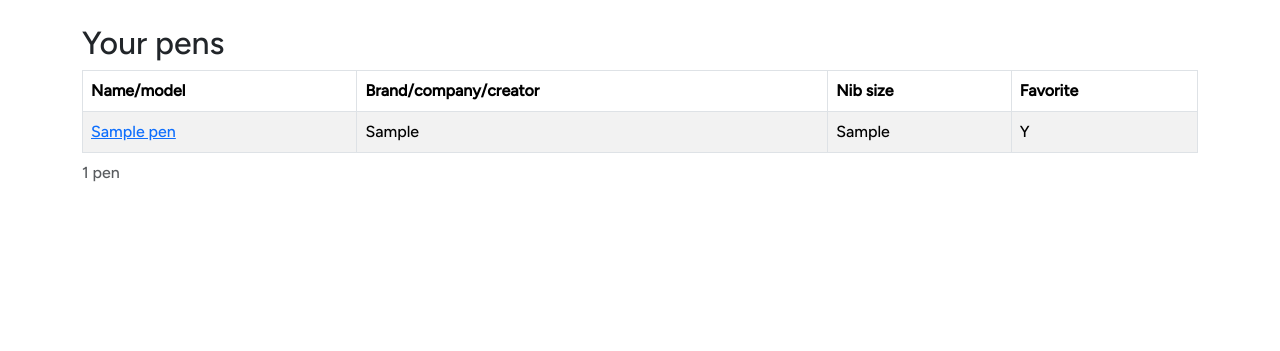
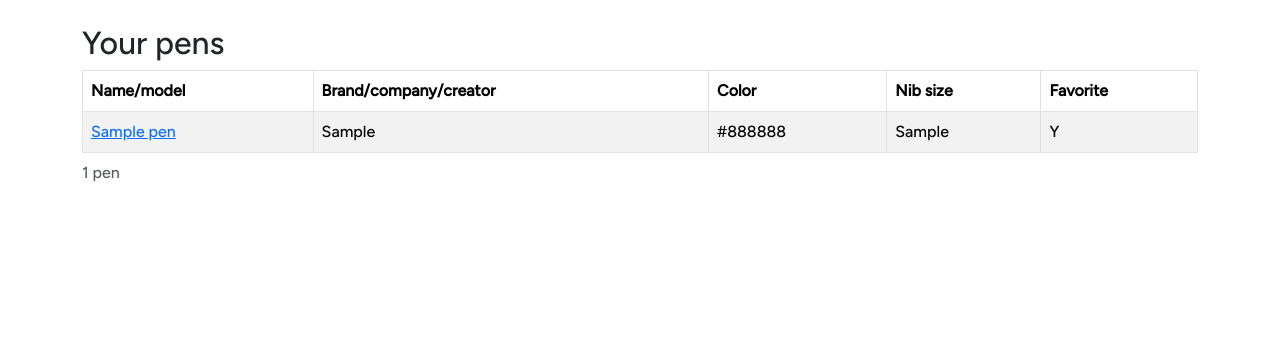
Before and after one commit to jcstlo/fp-showcase, a Django app: template templates/pen_list.html in a window 1280 px wide. Shown: the part 71-422 px from the top of the page. Run offline with Django 5.2, Linux system fonts and the light colour scheme; the template is opened without the code that fills it: values that come from a table or form of the project are taken from there, others are empty; tables that the repository leaves empty hold one stand-in row (values such as "Sample post"); parts of the project's set-up code (start-up, migrations or seed data) failed here and were passed over.

Commit message:
Add color column to user pen list

```diff
--- a/templates/pen_list.html
+++ b/templates/pen_list.html
@@ -15,6 +15,7 @@
   <thead>
     <th>Name/model</th>
     <th>Brand/company/creator</th>
+    <th>Color</th>
     <th>Nib size</th>
     <th>Favorite</th>
   </thead>
@@ -23,6 +24,7 @@
     <tr>
       <td><a href="{% url 'update_pen' pen.id %}">{{ pen.name }}</a></td>
       <td>{{ pen.creator }}</td>
+      <td>{{ pen.color }}</td>
       <td>{{ pen.nib_size }}</td>
       <td>
         {% if pen.favorite == True %}
```
